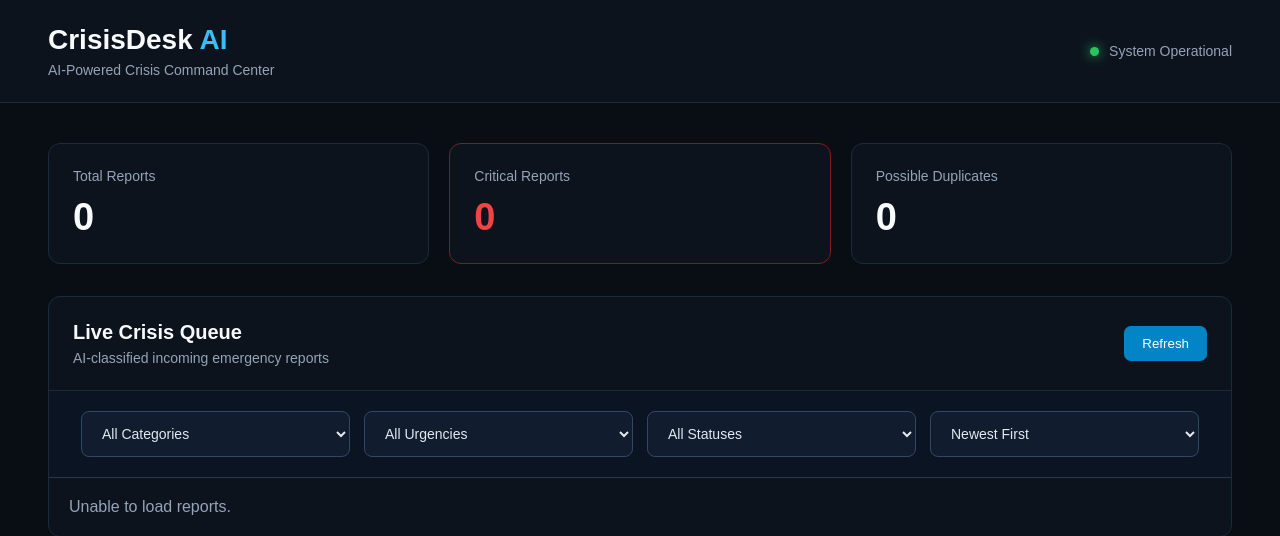
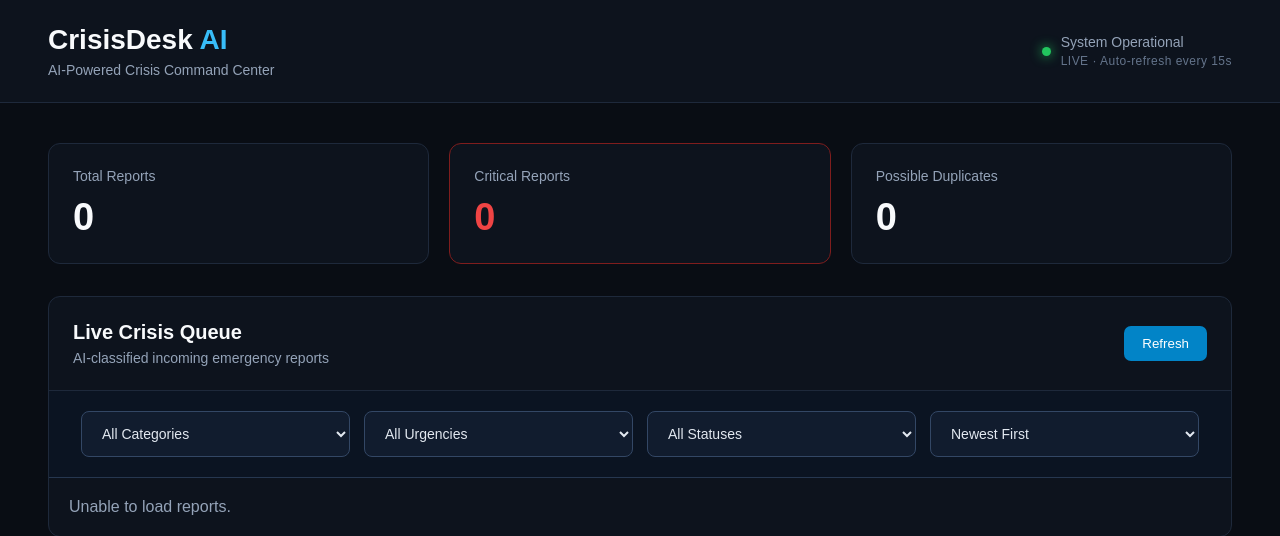
Before and after one commit to afuadahmed/CrisisDesk-AI, a Django app: page / in a window 1280 px wide. Shown: the top 536 px of the page. Run offline with Django 5.2, Linux system fonts and the light colour scheme; data that the repository does not hold is empty.

Commit message:
Add live dashboard auto refresh

```diff
--- a/static/css/dashboard.css
+++ b/static/css/dashboard.css
@@ -478,3 +478,18 @@ body.modal-open {
         padding: 16px;
     }
 }
+
+.live-text {
+    display: block;
+    margin-top: 4px;
+
+    color: #64748b;
+    font-size: 12px;
+    letter-spacing: 0.04em;
+}
+
+.system-status {
+    display: flex;
+    align-items: center;
+    gap: 10px;
+}
--- a/static/js/dashboard.js
+++ b/static/js/dashboard.js
@@ -325,3 +325,16 @@ document.addEventListener("keydown", function (event) {
         closeReportModal();
     }
 });
+
+const AUTO_REFRESH_INTERVAL = 15000;
+
+setInterval(async function () {
+    const modal = document.getElementById("reportModal");
+
+    if (modal.classList.contains("active")) {
+        return;
+    }
+
+    await loadDashboard();
+
+}, AUTO_REFRESH_INTERVAL);
--- a/templates/dashboard.html
+++ b/templates/dashboard.html
@@ -21,10 +21,16 @@
             <p>AI-Powered Crisis Command Center</p>
         </div>
 
-        <div class="system-status">
-            <span class="status-dot"></span>
-            System Operational
-        </div>
+<div class="system-status">
+    <span class="status-dot"></span>
+
+    <div>
+        <span>System Operational</span>
+        <small class="live-text">
+            LIVE · Auto-refresh every 15s
+        </small>
+    </div>
+</div>
     </header>
 
     <main class="dashboard">
```
